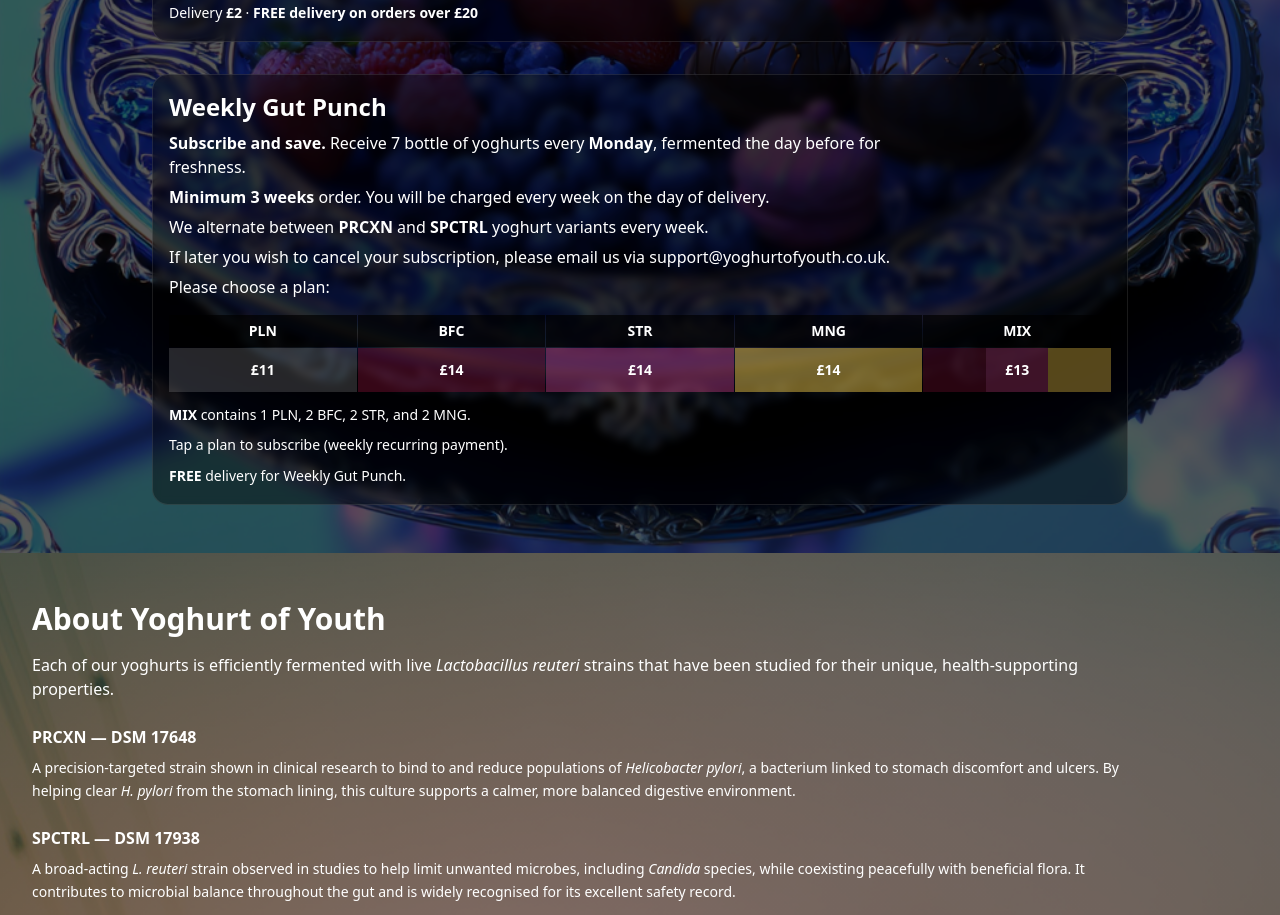
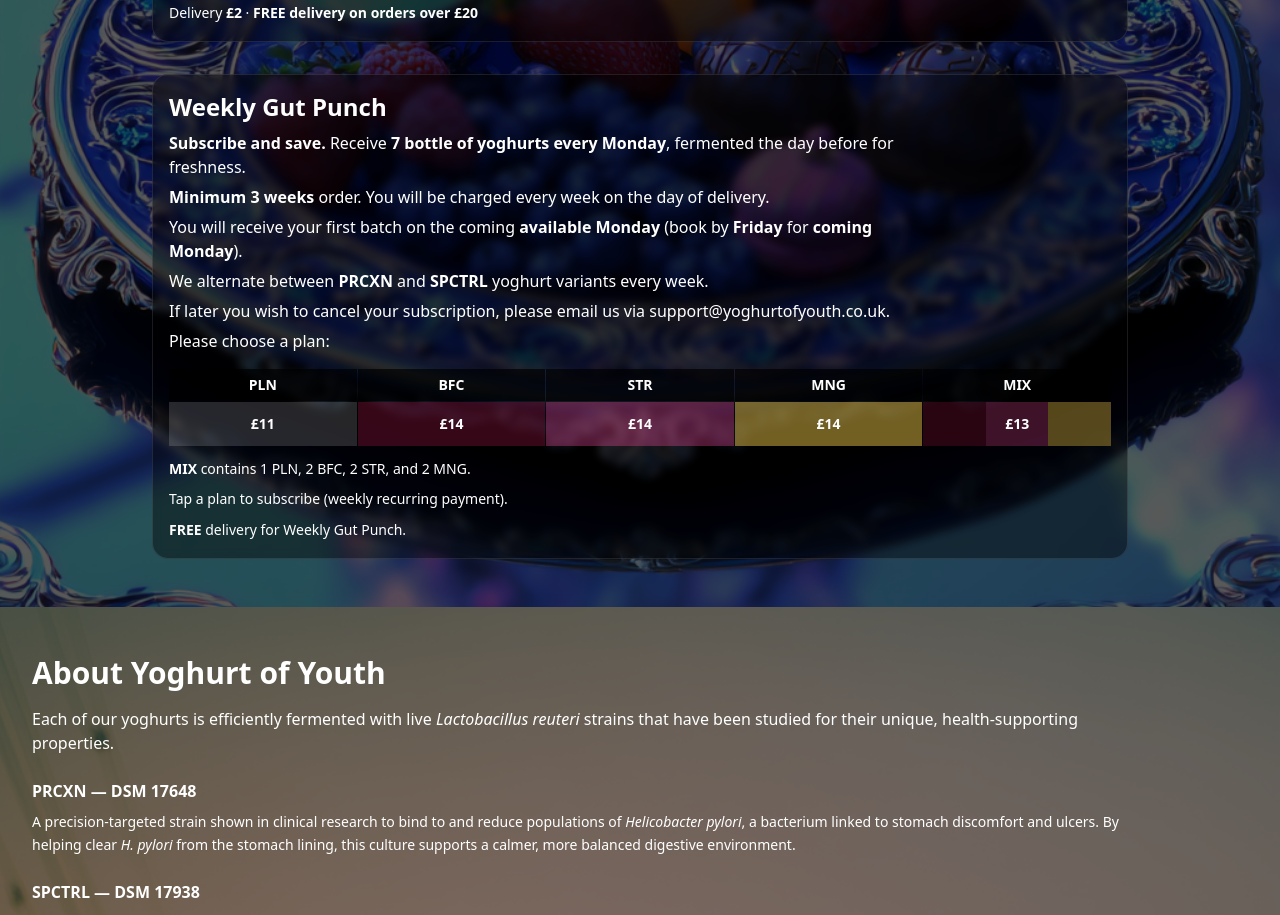
Before and after one commit to ZainAkuji/Yoghurt-of-Youth, a React (Vite) app: page / in a window 1280 px wide. Shown: the part 1660-2575 px from the top of the page. Built offline with nearby package versions, Linux system fonts and the light colour scheme.

Commit message:
Update App.tsx

```diff
--- a/src/App.tsx
+++ b/src/App.tsx
@@ -962,8 +962,9 @@ export default function App(){
                   <h3 className="text-xl sm:text-2xl font-bold mb-2">Weekly Gut Punch</h3>
 
                   <div className="text-sm sm:text-base text-white max-w-3xl space-y-1.5">
-                    <p><strong>Subscribe and save.</strong> Receive 7 bottle of yoghurts every <strong>Monday</strong>, fermented the day before for freshness.</p>
+                    <p><strong>Subscribe and save.</strong> Receive <strong>7 bottle of yoghurts every Monday</strong>, fermented the day before for freshness.</p>
                     <p><strong>Minimum 3 weeks</strong> order. You will be charged every week on the day of delivery.</p>
+                    <p>You will receive your first batch on the coming <strong>available Monday</strong> (book by <strong>Friday</strong> for <strong>coming Monday</strong>).</p>
                     <p>We alternate between <strong>PRCXN</strong> and <strong>SPCTRL</strong> yoghurt variants every week.</p>
                     <p>If later you wish to cancel your subscription, please email us via support@yoghurtofyouth.co.uk.</p>
                     <p className="text-white">Please choose a plan:</p>
```
